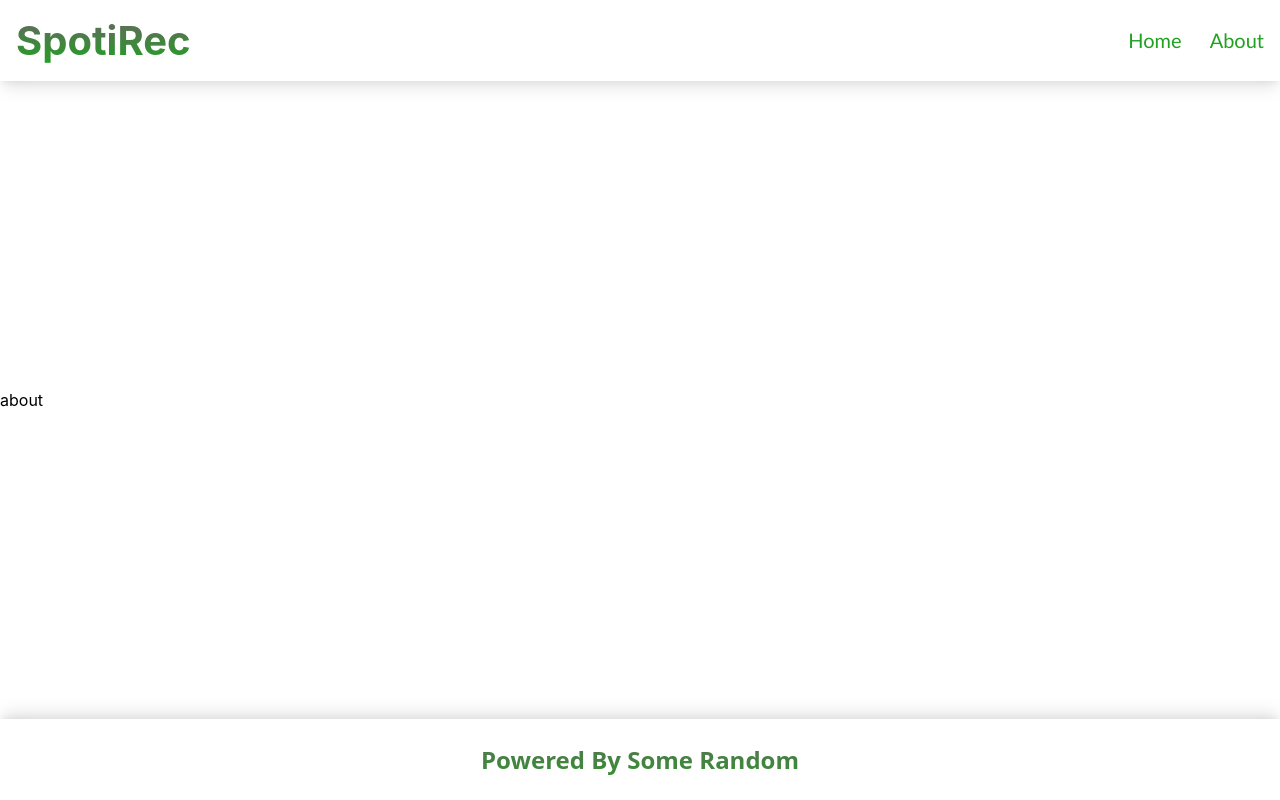
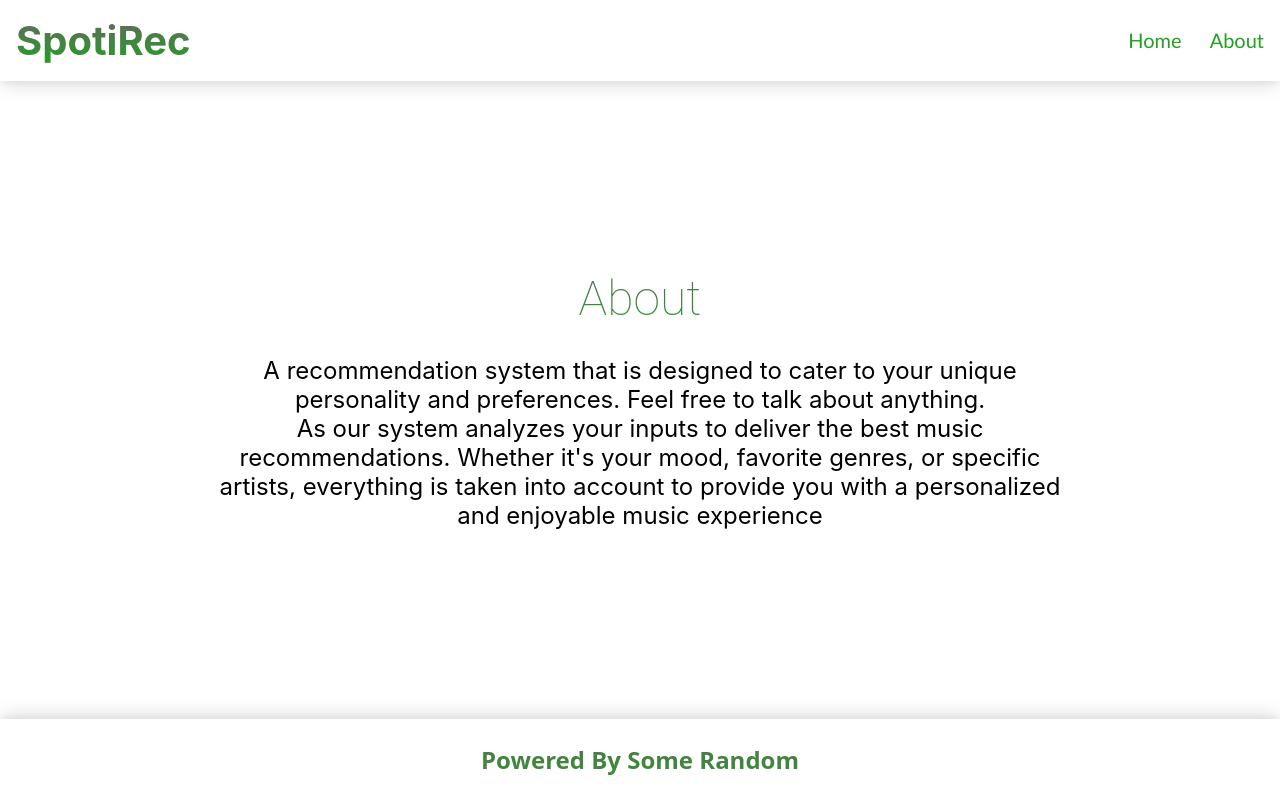
Before and after one commit to ferasdahrooge/SpotiRec, a React (Create React App) app in the folder frontend/: page /about in a window 1280 px wide. Built offline with nearby package versions, Linux system fonts and the light colour scheme.

Commit message:
Add About me

```diff
--- a/frontend/src/Content/About/About.scss
+++ b/frontend/src/Content/About/About.scss
@@ -0,0 +1,6 @@
+.About {
+  margin: 0 auto;
+  text-align: center;
+  width: 66%;
+  font-size: 24px;
+}
--- a/frontend/src/Content/About/About.tsx
+++ b/frontend/src/Content/About/About.tsx
@@ -2,7 +2,21 @@ import React from "react";
 import "./About.scss";
 
 const About: React.FC = () => {
-  return <div className='About'>about</div>;
+  return (
+    <div className='About'>
+      <h1> About </h1>
+      <br></br>
+      <p>
+        A recommendation system that is designed to cater to your unique
+        personality and preferences. Feel free to talk about anything.
+        <br />
+        As our system analyzes your inputs to deliver the best music
+        recommendations. Whether it's your mood, favorite genres, or specific
+        artists, everything is taken into account to provide you with a
+        personalized and enjoyable music experience
+      </p>
+    </div>
+  );
 };
 
 export default About;
```
